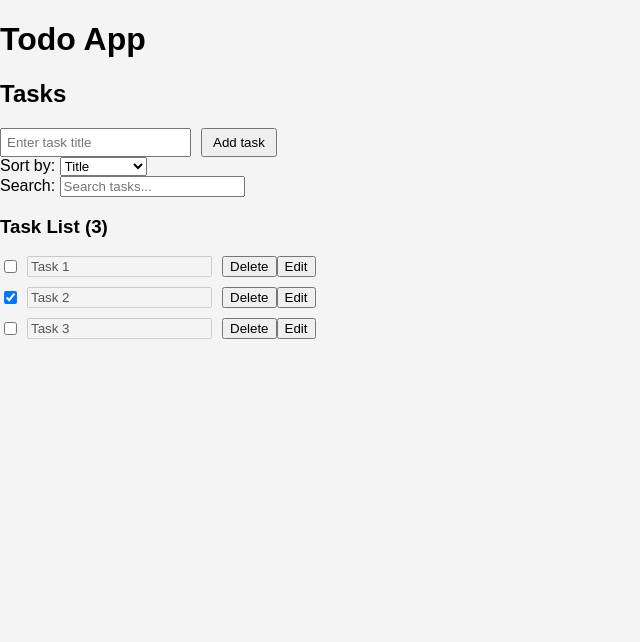
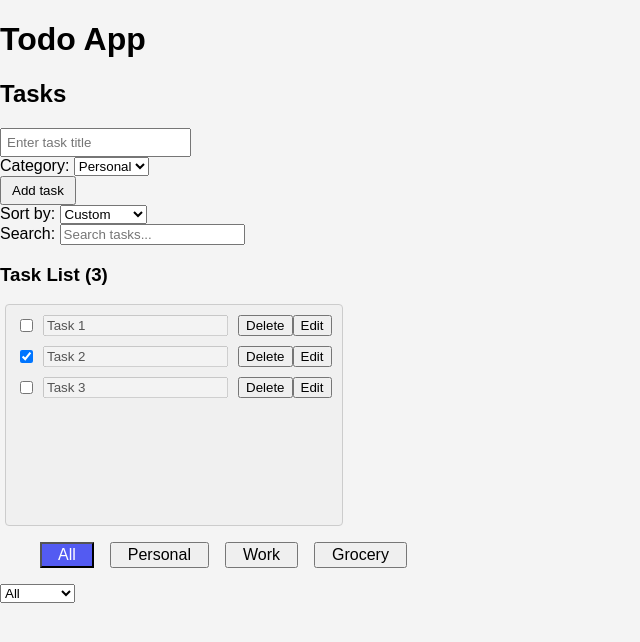
Before and after one commit to BenGumaan/todo-app, a React (Vite) app: page / in a window 1280 px wide. Shown: the top 642 px of the page, without its empty margins (0-640 px from the left). Built offline with nearby package versions, Linux system fonts and the light colour scheme.

Commit message:
Refactor task handling functions to include new dependencies and implement task reordering

```diff
--- /dev/null
+++ b/src/App.css
@@ -0,0 +1,86 @@
+.filter-list {
+    display: flex;
+    gap: 1em;
+    align-items: center;
+    margin: 1em 0;
+    list-style: none;
+  }
+
+  .filter-list button {
+    padding: 0.1em 1em;
+    font-size: 1em;
+  }
+
+  .filter-list button.active {
+    background-color: #535bf2;
+    color: white;
+  }
+
+  /* .todo-list {
+    display: grid;
+    gap: 1em;
+    grid-template-columns: repeat(auto-fill, minmax(280px, 1fr));
+    list-style: none;
+    padding: 0;
+  }
+
+  .todo-item {
+    background-color: #f6f6f6;
+    border-radius: 8px;
+    padding: 1em;
+    display: flex;
+    justify-content: space-between;
+    align-items: center;
+  }
+
+  .todo-item h3 {
+    margin: 0;
+    font-size: 1.2em;
+  }
+
+  .todo-item button {
+    background-color: #ff6e6e;
+    border: none;
+    color: white;
+    padding: 0.5em 1em;
+    border-radius: 8px;
+    cursor: pointer;
+  }
+
+  .todo-item button:hover {
+    background-color: #ff4f4f;
+  }
+
+  .todo-item button:active {
+    background-color: #ff3333;
+  }
+
+  .todo-item p {
+    margin: 0;
+    color: #888;
+  }
+
+  .todo-item.done {
+    background-color: #c6f6c6;
+  }
+
+  .todo-item.done button {
+    background-color: #6eff6e;
+  }
+
+  .todo-item.done button:hover {
+    background-color: #4fff4f;
+  }
+
+  .todo-item.done button:active {
+    background-color: #33ff33;
+  }
+
+  .todo-item.done p {
+    color: #6e6e6e;
+  }
+
+  .todo-item.done h3 {
+    text-decoration: line-through;
+    color: #6e6e6e;
+} */
--- a/src/App.tsx
+++ b/src/App.tsx
@@ -3,14 +3,16 @@ import TaskList from './components/TaskList';
 import TaskForm from './components/TaskForm';
 import { Task } from './models/Task';
 import useTasks from './hooks/useTasks';
+import './App.css';
+import FilterList from './components/FilterList';
 
 const App: React.FC = () => {
 
   // Sample tasks data
   const sampleTasks: Task[] = [
-    { id: 1, title: 'Task 1', completed: false },
-    { id: 2, title: 'Task 2', completed: true },
-    { id: 3, title: 'Task 3', completed: false },
+    { id: 1, title: 'Task 1', completed: false, category: 'Personal', manualOrder: 0},
+    { id: 2, title: 'Task 2', completed: true, category: 'Work', manualOrder: 1 },
+    { id: 3, title: 'Task 3', completed: false, category: 'Grocery', manualOrder: 2 },
   ];
 
   const { tasks,
@@ -21,6 +23,7 @@ const App: React.FC = () => {
           reorderTasks,
           setSortCriteria,
           setSearchQuery,
+          setCategory,
           totalTasks
   } = useTasks(sampleTasks);
 
@@ -32,6 +35,20 @@ const App: React.FC = () => {
     setSearchQuery(e.target.value);
   }
 
+  const handleCategoryChange = (e: React.ChangeEvent<HTMLSelectElement>) => {
+    setCategory(e.target.value);
+  }
+
+  const buttons = document.querySelectorAll<HTMLButtonElement>('.filter-list button');
+  console.log("buttons: ", buttons);
+
+  Array.from(buttons).forEach(button => {
+    button.addEventListener('click', (e: MouseEvent) => {
+      const target = e.currentTarget as HTMLButtonElement;
+      target.classList.toggle('active');
+    });
+  });
+
   return (
     <div className='App'>
         <header>
@@ -40,9 +57,18 @@ const App: React.FC = () => {
         <main>
             <h2>Tasks</h2>
             <TaskForm addTask={addTask}/>
+            {/* <div>
+              <label htmlFor="cat">Category: </label>
+              <select id="cat" onChange={handleCategoryChange}>
+                <option value="personal">Personal</option>
+                <option value="work">Work</option>
+                <option value="grocery">Grocery</option>
+              </select>
+            </div> */}
             <div>
               <label htmlFor="sort">Sort by: </label>
               <select id="sort" onChange={handleSortChange}>
+                <option value="custom">Custom</option>
                 <option value="title">Title</option>
                 <option value="completed">Completed</option>
                 <option value="id">ID</option>
@@ -65,6 +91,22 @@ const App: React.FC = () => {
               editTask={editTask}
               reorderTasks={reorderTasks}
             />
+            <FilterList />
+            <div>
+              {/* <label htmlFor="cat">Show: </label>
+              <ul className='filter-list'>
+                <li><button className='active'>All</button></li>
+                <li><button>Personal</button></li>
+                <li><button>Work</button></li>
+                <li><button>Grocery</button></li>
+              </ul> */}
+              <select id="cat" onChange={handleCategoryChange}>
+                <option value="all">All</option>
+                <option value="personal">Personal</option>
+                <option value="work">Work</option>
+                <option value="grocery">Grocery</option>
+              </select>
+            </div>
         </main>
     </div>
   );
--- /dev/null
+++ b/src/components/FilterList.tsx
@@ -0,0 +1,28 @@
+import React, { useState } from 'react';
+
+const FilterList = () => {
+    const [activeButton, setActiveButton] = useState('All'); // Default active button
+
+    const buttons = ['All', 'Personal', 'Work', 'Grocery'];
+
+    const handleButtonClick = (button: string) => {
+        setActiveButton(prevButton => (prevButton === button ? '' : button)); // Toggle active state
+    };
+
+    return (
+        <ul className='filter-list'>
+            {buttons.map((button) => (
+                <li key={button}>
+                    <button
+                        className={activeButton === button ? 'active' : ''}
+                        onClick={() => handleButtonClick(button)}
+                    >
+                        {button}
+                    </button>
+                </li>
+            ))}
+        </ul>
+    );
+};
+
+export default FilterList;
--- a/src/components/TaskForm.tsx
+++ b/src/components/TaskForm.tsx
@@ -1,20 +1,25 @@
 import React, { useState } from 'react';
 
 interface TaskFormProps {
-    addTask: (taskTitle: string) => void;
+    addTask: (taskTitle: string, category: string) => void;
 };
 
 const TaskForm: React.FC<TaskFormProps> = ({ addTask }) => {
     const [taskTitle, setTaskTitle] = useState<string>('');
+    const [category, setCategory] = useState<string>('personal');
 
     const handleTaskTitleChange = (e: React.ChangeEvent<HTMLInputElement>) => {
         setTaskTitle(e.target.value);
     };
 
+    const handleCategoryChange = (e: React.ChangeEvent<HTMLSelectElement>) => {
+      setCategory(e.target.value);
+    }
+
     const handleSubmit = (e: React.FormEvent<HTMLFormElement>) => {
         e.preventDefault();
         if (taskTitle.trim()){
-          addTask(taskTitle);
+          addTask(taskTitle, category);
           setTaskTitle('');
         } else {
           alert('Please enter a task title');
@@ -29,6 +34,14 @@ const TaskForm: React.FC<TaskFormProps> = ({ addTask }) => {
           onChange={handleTaskTitleChange}
           placeholder="Enter task title"
         />
+        <div>
+          <label htmlFor="cat">Category: </label>
+          <select id="cat" onChange={handleCategoryChange}>
+            <option value="personal">Personal</option>
+            <option value="work">Work</option>
+            <option value="grocery">Grocery</option>
+          </select>
+        </div>
         <button type="submit">Add task</button>
       </form>
     );
--- /dev/null
+++ b/src/components/TaskList.css
@@ -0,0 +1,23 @@
+/* Custom scrollbar styling */
+::-webkit-scrollbar {
+    width: 3px; /* Width of the scrollbar */
+    height: 3px; /* Height of the scrollbar (for horizontal scrollbar) */
+}
+
+::-webkit-scrollbar-track {
+    background: #f1f1f1; /* Background color of the track */
+    border-radius: 10px; /* Rounded corners */
+}
+
+::-webkit-scrollbar-thumb {
+    background: #888; /* Color of the draggable part (thumb) */
+    border-radius: 10px; /* Rounded corners */
+}
+
+::-webkit-scrollbar-thumb:hover {
+    background: #555; /* Color on hover */
+}
+
+::-webkit-scrollbar-thumb:active {
+    background: #333; /* Color when active (clicked) */
+}
--- a/src/components/TaskList.tsx
+++ b/src/components/TaskList.tsx
@@ -2,6 +2,8 @@ import React from 'react';
 import TaskItem from './TaskItem';
 import { Task } from '../models/Task';
 import { DragDropContext, Droppable, Draggable, DropResult } from '@hello-pangea/dnd';
+import { FixedSizeList as List } from 'react-window';
+import './TaskList.css';
 
 interface TaskListProps {
     tasks: Task[];
@@ -18,12 +20,8 @@ const TaskList: React.FC<TaskListProps> = ({ tasks, updateTaskStatus, deleteTask
         reorderTasks(result.source.index, result.destination.index);
     };
 
+		const Row_No_List = tasks.map((task: Task, index: number) => {
 				return (
-        <DragDropContext onDragEnd={handleDragEnd}>
-            <Droppable droppableId='taskList'>
-                {(provided) => (
-                    <div ref={provided.innerRef} {...provided.droppableProps}>
-                        {tasks.map((task, index) => (
 					<Draggable
 						key={task.id}
 						draggableId={task.id.toString()}
@@ -44,7 +42,19 @@ const TaskList: React.FC<TaskListProps> = ({ tasks, updateTaskStatus, deleteTask
 							</div>
 						)}
 					</Draggable>
-                        ))}
+				);
+		})
+
+    return (
+        <DragDropContext onDragEnd={handleDragEnd}>
+            <Droppable droppableId='taskList'>
+                {(provided) => (
+                    <div
+						ref={provided.innerRef}
+						{...provided.droppableProps}
+						style={{width: "fit-content", height: '200px', overflow: 'scroll' ,padding: '10px', margin: '5px', backgroundColor: '#f0f0f0', border: '1px solid #ccc', borderRadius: '4px'}}
+					>
+						{Row_No_List}
 						{provided.placeholder}
                     </div>
                 )}
--- a/src/hooks/useTasks.ts
+++ b/src/hooks/useTasks.ts
@@ -23,15 +23,25 @@ const useTasks = (initialTasks: Task[]) => {
   // Memoized the getStoredTasks function
   const memoizedStoredTasks = useMemo(() => getStoredTasks(), []);
   const [tasks, setTasks] = useState<Task[]>(memoizedStoredTasks.length > 0 ? memoizedStoredTasks : initialTasks); // Initialize tasks with stored tasks or sample tasks if no tasks are stored
-  const [sortCriteria, setSortCriteria] = useState<string>('title'); // Default sorting by title
+  const [sortCriteria, setSortCriteria] = useState<string>('custom'); // Default sorting by title
   const [searchQuery, setSearchQuery] = useState<string>(''); // Search query state
+  const [category, setCategory] = useState<string>('all'); // Search query state
+
+  // Add manual order field if it doesn't exist in tasks
+  useEffect(() => {
+    setTasks(tasks => tasks.map((task, index) => ({ ...task, manualOrder: task.manualOrder ?? index })));
+  }, []);
 
   // Function to add a new task
-  const addTask = useCallback((taskTitle: string) => {
+  const addTask = useCallback((taskTitle: string, category: string) => {
+    console.log("category:", category);
+
     const newTask: Task = {
       id: Math.floor(Math.random() * 1000),
       title: taskTitle,
       completed: false,
+      category,
+      manualOrder: tasks.length,  // Initialize new tasks at the end of the current order
     };
     if (!validateTask(newTask)) {
       alert('Invalid task data');
@@ -62,6 +72,16 @@ const useTasks = (initialTasks: Task[]) => {
   }, []);
 
   // Filter tasks based on search query and sort criteria
+  const filterByCategory = useMemo(() => {
+    return tasks.filter(task => {
+      if (category === 'all') {
+        return true;
+      }
+      return task.category === category;
+    });
+  },  [tasks, category, searchQuery]);
+
+  // Filter tasks based on search query and sort criteria
   const filteredAndSortedTasks = useMemo(() => {
     const filteredTasks = tasks.filter((task: Task) => task.title.toLowerCase().includes(searchQuery.toLowerCase()));
     return filteredTasks.sort((a, b) => {
@@ -72,7 +92,9 @@ const useTasks = (initialTasks: Task[]) => {
       } else if (sortCriteria === 'id') {
         return a.id - b.id;
       }
-      return 0;
+      // Sort by manual order if no criteria is selected
+      // Default sort by manual order
+      return a.manualOrder - b.manualOrder;
     });
   },  [tasks, sortCriteria, searchQuery]);
 
@@ -81,8 +103,10 @@ const useTasks = (initialTasks: Task[]) => {
     const result = Array.from(tasks); // Use the original tasks array
     const [removed] = result.splice(startIndex, 1); // Remove the task from the start index
     result.splice(endIndex, 0, removed); // Insert it at the new index
-    setTasks(result); // Update the tasks state
-    localStorage.setItem('tasks', JSON.stringify(result)); // Persist reordered tasks to local storage
+
+    // Update manualOrder for each task
+    const updatedTasks = result.map((task, index) => ({...task, manualOrder: index}));
+    setTasks(updatedTasks); // Update the tasks state
   }, [tasks]);
 
   // Update local storage when tasks change
@@ -95,14 +119,15 @@ const useTasks = (initialTasks: Task[]) => {
   }, [tasks]);
 
   return {
-    tasks,
+    tasks: filterByCategory,
     addTask,
     updateTaskStatus,
     deleteTask,
     editTask,
-    reorderTasks, // Add reorderTasks to the returned object
+    reorderTasks,
     setSortCriteria,
     setSearchQuery,
+    setCategory,
     totalTasks: filteredAndSortedTasks.length,
   };
 };
--- a/src/models/Task.ts
+++ b/src/models/Task.ts
@@ -3,4 +3,6 @@ export interface Task {
     id: number;
     title: string;
     completed: boolean;
+    category: string;
+    manualOrder: number;
 }
```
Also changed, not shown: src/components/ScrollableList.tsx (+63 -12 lines). Lines whose indentation alone changed are shown as unchanged.
